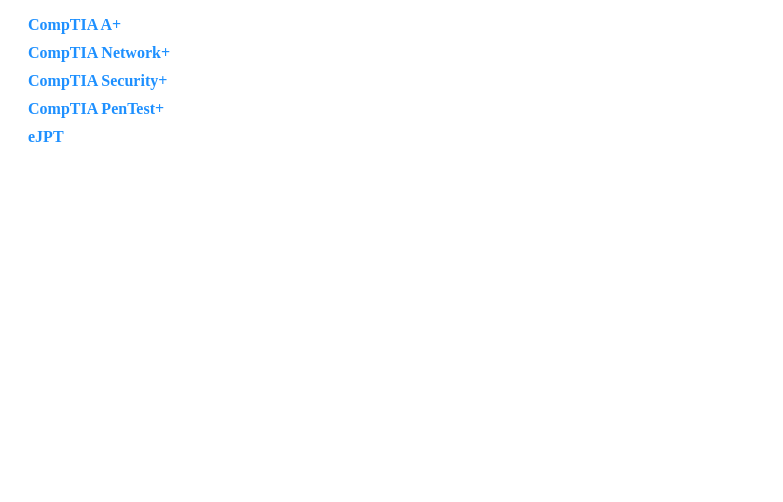
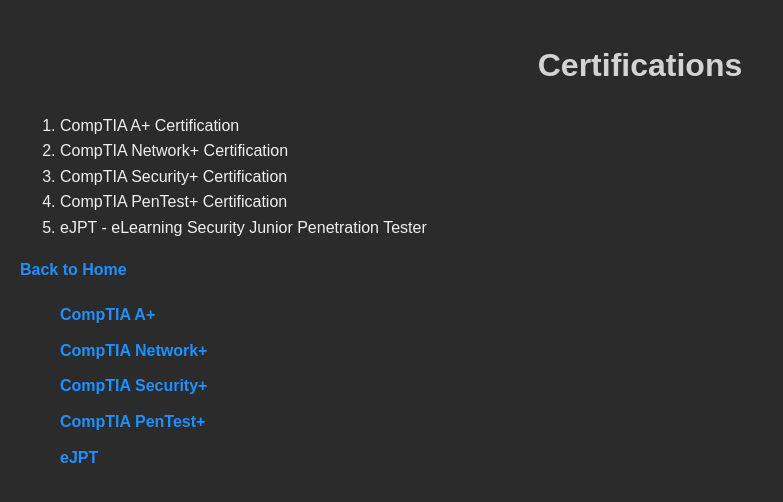
Before and after one commit to mark-thompson01/mark-thompson01-Portfolio.github.io, a plain HTML site: page Certifications/index.html in a window 1280 px wide. Shown: the whole page, without its empty margins (0-783 px from the left). Drawn offline with Linux system fonts and the light colour scheme.

Commit message:
Update index.html

```diff
--- a/Certifications/index.html
+++ b/Certifications/index.html
@@ -4,7 +4,9 @@
   <meta charset="UTF-8">
   <meta name="viewport" content="width=device-width, initial-scale=1.0">
   <title>Certifications</title>
-  <!-- Internal CSS -->
+  <link rel="stylesheet" href="../css/styles.css"> <!-- Link to CSS for styling -->
+
+    <!-- Internal CSS -->
   <style>
     /* Move the list to the left */
     .no-bullets {
@@ -29,8 +31,19 @@
       text-decoration: underline; /* Underline on hover */
     }
   </style>
+
 </head>
 <body>
+  <h1>Certifications</h1>
+  <ol>
+    <li>CompTIA A+ Certification</li>
+    <li>CompTIA Network+ Certification</li>
+    <li>CompTIA Security+ Certification</li>
+    <li>CompTIA PenTest+ Certification</li>
+    <li>eJPT - eLearning Security Junior Penetration Tester</li>
+  </ol>
+  <a href="../index.html">Back to Home</a> <!-- Link to return to the homepage -->
+
   <ul class="no-bullets">
     <li><a href="https://mark-thompson01.github.io/mark-thompson01-portfolio.github.io/Certifications/CompTIA%20A+">CompTIA A+</a></li>
     <li><a href="https://mark-thompson01.github.io/mark-thompson01-portfolio.github.io/Certifications/CompTIA%20Network+">CompTIA Network+</a></li>
```
